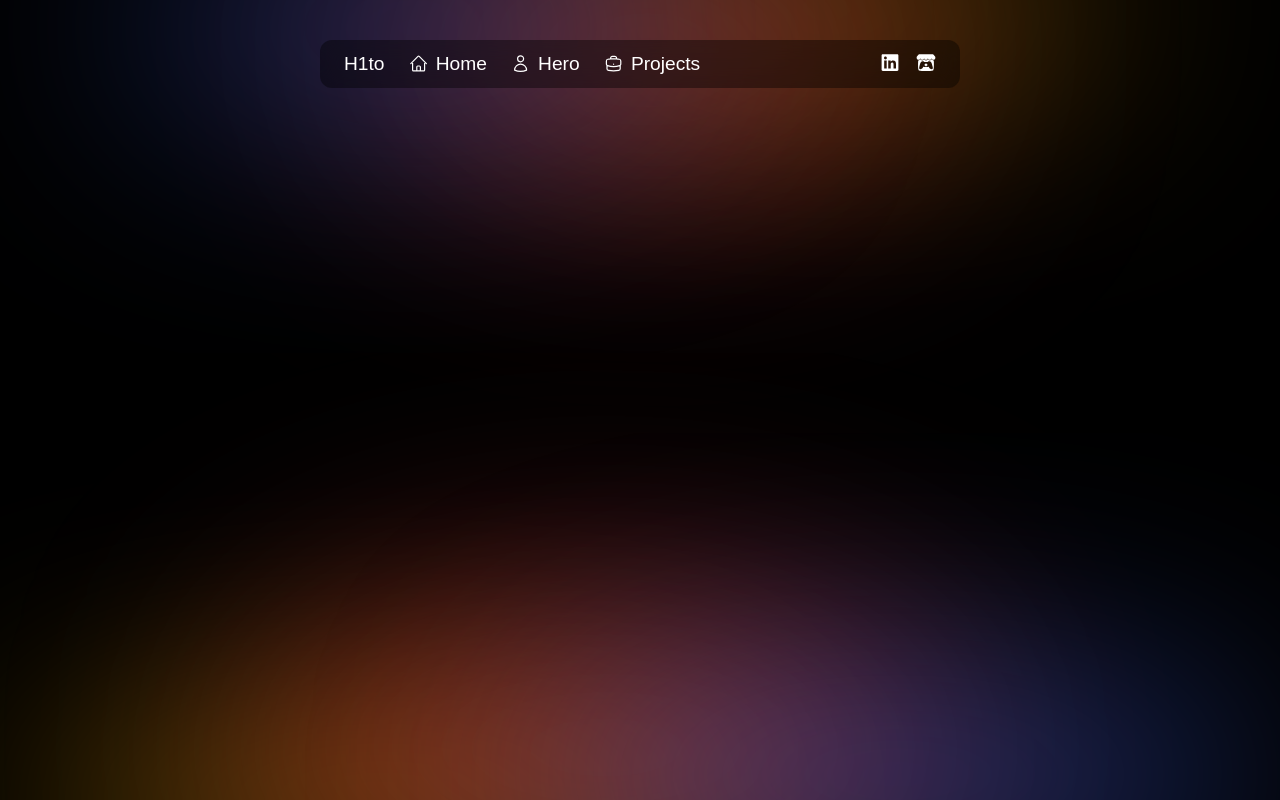
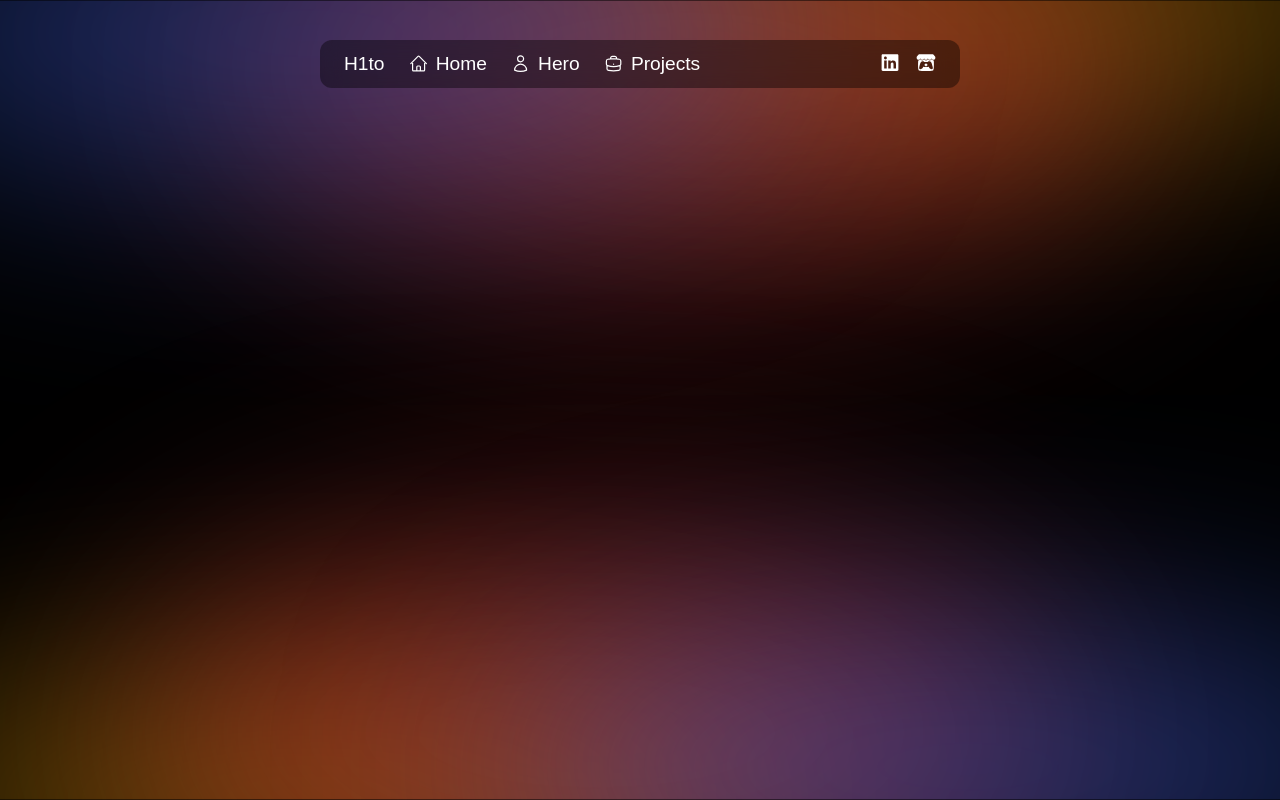
Before and after one commit to Matsuel/olivier, a Next.js app: page / in a window 1280 px wide. Built offline with nearby package versions, Linux system fonts and the light colour scheme.

Commit message:
change social size

```diff
--- a/src/pages/index.tsx
+++ b/src/pages/index.tsx
@@ -2,7 +2,6 @@ import Head from "next/head";
 import styles from "@/styles/Home.module.css";
 import Navbar from "../Components/Navbar/Navbar";
 import Image from "next/image";
-import TopGradient from "@/assets/top-gradient.svg";
 import BottomGradient from "@/assets/bot-gradient.svg";
 
 
@@ -17,7 +16,7 @@ export default function Home() {
       </Head>
 
       <div className={styles.container}>
-        <Image src={TopGradient} alt="Top Gradient" className={styles.topGradient} />
+        <Image src={BottomGradient} alt="Top Gradient" className={styles.topGradient} />
         <Navbar />
         <Image src={BottomGradient} alt="Bottom Gradient" className={styles.botGradient} />
       </div>
--- a/src/styles/Home.module.css
+++ b/src/styles/Home.module.css
@@ -10,6 +10,7 @@
 }
 
 .topGradient {
+  transform: rotate(180deg);
   top: 0;
   position: fixed;
   height: max-content;
```
Also changed, not shown: src/assets/bot-gradient.svg, src/assets/top-gradient.svg (deleted).
